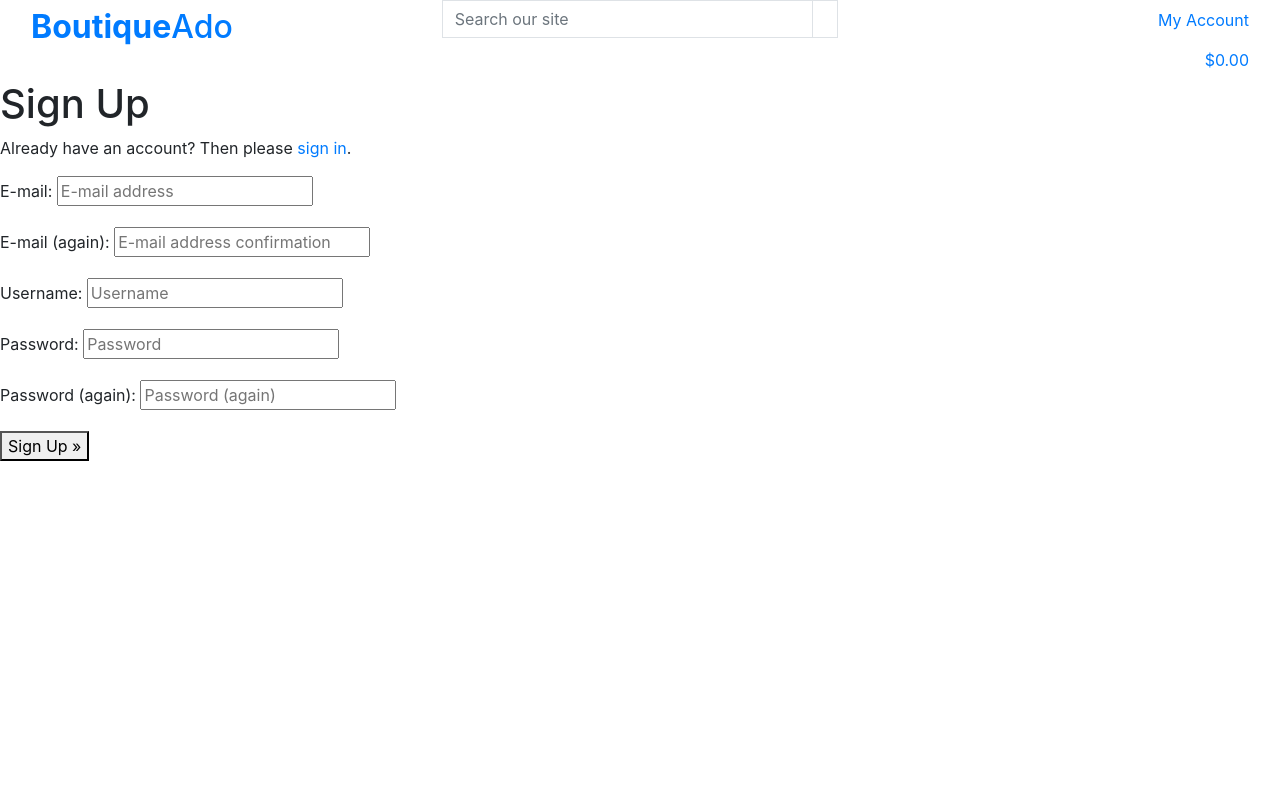
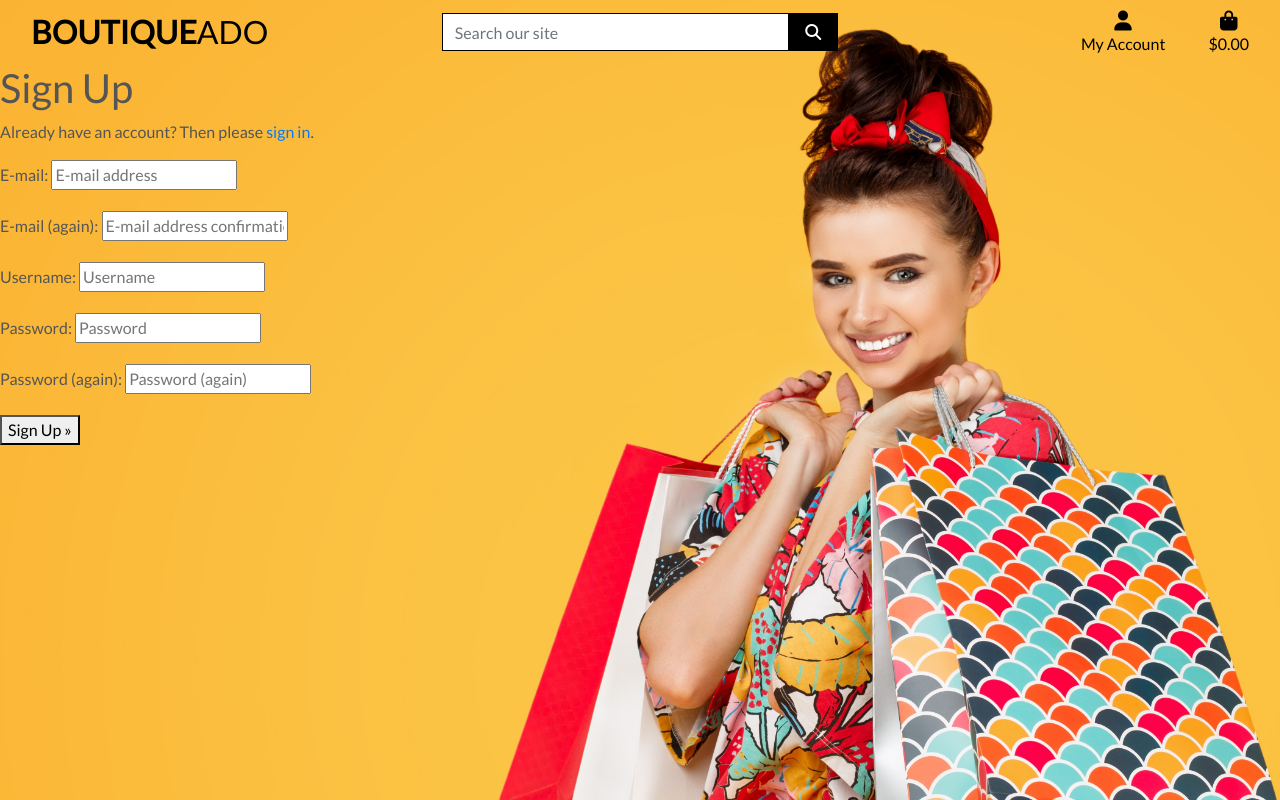
Before and after one commit to 0oSaraho0/boutique_adu_ci_walkthrough, a Django app: page /accounts/signup/ in a window 1280 px wide. Run offline with Django 3.2, Linux system fonts and the light colour scheme; some libraries are stand-ins or nearby versions.

Commit message:
complete homepage header and css

```diff
--- a/boutique_ado/settings.py
+++ b/boutique_ado/settings.py
@@ -148,6 +148,10 @@ USE_TZ = True
 # https://docs.djangoproject.com/en/3.2/howto/static-files/
 
 STATIC_URL = '/static/'
+STATICFILES_DIRS = (os.path.join(BASE_DIR, 'static'),)
+
+MEDIA_URL = '/media/'
+MEDIA_ROOT = os.path.join(BASE_DIR, 'media')
 
 # Default primary key field type
 # https://docs.djangoproject.com/en/3.2/ref/settings/#default-auto-field
--- a/boutique_ado/urls.py
+++ b/boutique_ado/urls.py
@@ -15,9 +15,11 @@ Including another URLconf
 """
 from django.contrib import admin
 from django.urls import path, include
+from django.conf import settings
+from django.conf.urls.static import static
 
 urlpatterns = [
     path('admin/', admin.site.urls),
     path('accounts/', include('allauth.urls')),
     path('', include('home.urls')),
-]
+] + static(settings.MEDIA_URL, document_root=settings.MEDIA_ROOT)
--- /dev/null
+++ b/static/css/base.css
@@ -0,0 +1,83 @@
+@import url('https://fonts.googleapis.com/css2?family=Lato&display=swap');
+
+html {
+    height: 100%;
+}
+
+body {
+    background: url('/media/homepage_background_cropped.jpg') no-repeat center center fixed;
+    background-size: cover;
+    height: calc(100vh - 164px);
+    color: #555;
+    font-family: 'Lato';
+}
+
+/* from Bulma */
+.icon {
+    align-items: center;
+    display: inline-flex;
+    justify-content: center;
+    height: 1.5rem;
+    width: 1.5rem;
+}
+
+.logo-font {
+    text-transform: uppercase;
+}
+
+.main-logo-link {
+    width: fit-content;
+}
+
+.shop-now-button {
+    background: black;
+    color: white;
+    min-width: 260px;
+}
+
+.btn-black {
+    background: black;
+    color: white;
+}
+
+.shop-now-button:hover,
+.shop-now-button:active,
+.shop-now-button:focus,
+.btn-black:hover,
+.btn-black:active,
+.btn-black:focus {
+    background: #222;
+    color: white;
+}
+
+.text-black {
+    color: #000 !important;
+}
+
+.border-black {
+    border: 1px solid black !important;
+}
+
+/* -------------------------------- Media Queries */
+
+/* Slightly larger container on xl screens */
+@media (min-width: 1200px) {
+    .container {
+    max-width: 80%;
+    }
+}
+
+/* fixed top navbar only on medium and up */
+@media (min-width: 992px) {
+    .fixed-top-desktop-only {
+        position: fixed;
+        top: 0;
+        right: 0;
+        left: 0;
+        z-index: 1030;
+    }
+
+    .header-container {
+        padding-top: 164px;
+    }
+}
--- a/templates/base.html
+++ b/templates/base.html
@@ -16,32 +16,34 @@
         {% block corecss %}
         <!-- Bootstrap CSS -->
         <link rel="stylesheet" href="https://cdn.jsdelivr.net/npm/bootstrap@4.6.2/dist/css/bootstrap.min.css" integrity="sha384-xOolHFLEh07PJGoPkLv1IbcEPTNtaed2xpHsD9ESMhqIYd0nLMwNLD69Npy4HI+N" crossorigin="anonymous">
+        <link rel="stylesheet" href="https://fonts.googleapis.com/css2?family=Lato&display=swap">
+        <link rel="stylesheet" href="{% static 'css/base.css' %}">
         {% endblock %}
 
         {% block extra_css %}
         {% endblock %}
 
         {% block corejs %}
-        <!--jQuery and Bootstrap Bundle (includes Popper) -->
+        <script src="https://kit.fontawesome.com/aad6cd9071.js" crossorigin="anonymous"></script>
         <script src="https://cdn.jsdelivr.net/npm/jquery@3.5.1/dist/jquery.min.js" integrity="sha256-9/aliU8dGd2tb6OSsuzixeV4y/faTqgFtohetphbbj0=" crossorigin="anonymous"></script>
-            <script src="https://cdn.jsdelivr.net/npm/popper.js@1.16.1/dist/umd/popper.min.js" integrity="sha384-9/reFTGAW83EW2RDu2S0VKaIzap3H66lZH81PoYlFhbGU+6BZp6G7niu735Sk7lN" crossorigin="anonymous"></script>
-            <script src="https://cdn.jsdelivr.net/npm/bootstrap@4.6.2/dist/js/bootstrap.min.js" integrity="sha384-+sLIOodYLS7CIrQpBjl+C7nPvqq+FbNUBDunl/OZv93DB7Ln/533i8e/mZXLi/P+" crossorigin="anonymous"></script>
+        <script src="https://cdn.jsdelivr.net/npm/popper.js@1.16.0/dist/umd/popper.min.js" integrity="sha384-Q6E9RHvbIyZFJoft+2mJbHaEWldlvI9IOYy5n3zV9zzTtmI3UksdQRVvoxMfooAo" crossorigin="anonymous"></script>
+        <script src="https://stackpath.bootstrapcdn.com/bootstrap/4.4.1/js/bootstrap.min.js" integrity="sha384-wfSDF2E50Y2D1uUdj0O3uMBJnjuUD4Ih7YwaYd1iqfktj0Uod8GCExl3Og8ifwB6" crossorigin="anonymous"></script>
         {% endblock%}
 
         {% block extra_js %}
         {% endblock %}
 
-        <title>Boutique Ado {% block extra_title %} {% endblock %}</title>
+        <title>Boutique Ado {% block extra_title %}{% endblock %}</title>
     </head>
     <body>
         <header class="container-fluid fixed top">
             <div class="row">
-                <div class="col-12 col-lg-4 py-1 py-lg-0 text-centre text-lg-left">
+                <div class="col-12 col-lg-4 my-auto py-1 py-lg-0 text-center text-lg-left">
                     <a href="{% url 'home' %}" class="nav-link main-logo-link">
-                        <h2 class="logo-font text-black my-o"> <strong>Boutique</strong>Ado</h2>
+                        <h2 class="logo-font text-black my-0"> <strong>Boutique</strong>Ado</h2>
                     </a>
                 </div>
-                <div class="col-12 col-lg-4 py-1 py-lg-0">
+                <div class="col-12 col-lg-4 my-auto py-1 py-lg-0">
                     <form action="" method="GET">
                         <div class="input-group w-100">
                             <input class="form-control border border-black rounded-0" type="text" name="q" placeholder="Search our site">
@@ -56,15 +58,14 @@
                     </form>
                 </div>
                 <div class="col-12 col-lg-4 py-1 py-lg-0">
-                    <ul class="list-inline list-unstyled text-centre text-lg-right my-0">
-                        <li class="list-inline-item-dropdown">
-                            <a class="text-black nav-link" href="" id="user-options" data-toggle="dropdown" aria-haspopup="true" aria-expanded="false">
-                                <div class="text-centre">
+                    <ul class="list-inline list-unstyled text-center text-lg-right my-0">
+                        <li class="list-inline-item dropdown">
+                            <a class="text-black nav-link" href="#" id="user-options" data-toggle="dropdown" aria-haspopup="true" aria-expanded="false">
+                                <div class="text-center">
                                     <div><i class="fas fa-user fa-lg"></i></div>
                                     <p class="my-0">My Account</p>
                                 </div>
                             </a>
-                        </li>
                             <div class="dropdown-menu border-0" aria-labelledby="user-options">
                                 {% if request.user.is_authenticated %}
                                     {% if request.user.is_superuser %}
@@ -77,9 +78,10 @@
                                     <a href="{% url 'account_login' %}" class="dropdown-item">Login</a>
                                 {% endif %}
                             </div>
+                        </li>
                         <li class="list-inline-item">
                             <a class="{% if grand_total %}text-info font-weight-bold{% else %}text-black{% endif %} nav-link" href="">
-                                <div class="text-centre">
+                                <div class="text-center">
                                     <div><i class="fas fa-shopping-bag fa-lg"></i></div>
                                     <p class="my-0">
                                         {% if grand_total %}
```
Also changed, not shown: media/homepage_background_cropped.jpg (added). Lines whose indentation alone changed are shown as unchanged.
